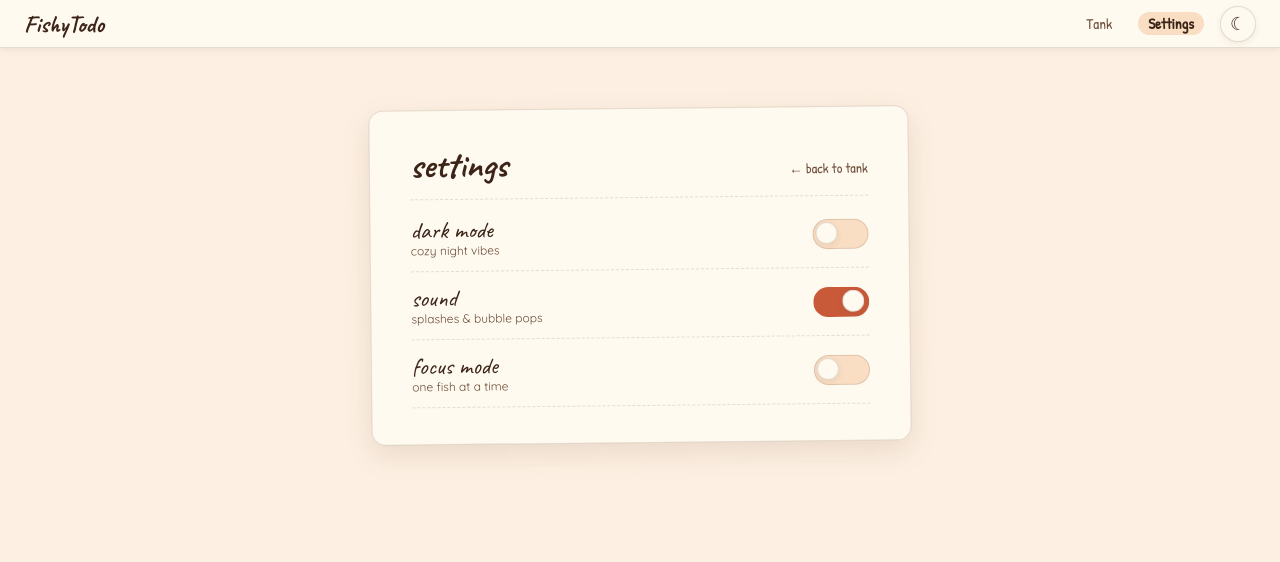
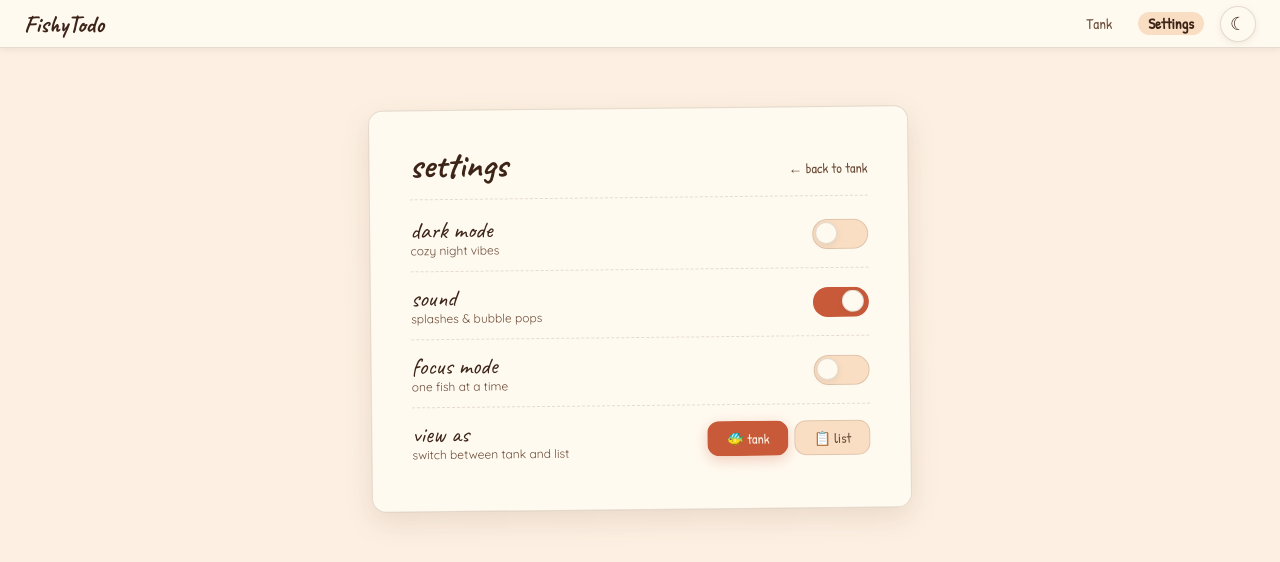
Before and after one commit to PatriciaMoraru/FishyTodo, a React (Vite) app: page /settings in a window 1280 px wide. Shown: the top 562 px of the page. Built offline with nearby package versions, Linux system fonts and the light colour scheme.

Commit message:
feat: add view-as toggle to settings panel (tank / list)

```diff
--- a/src/components/SettingsView.css
+++ b/src/components/SettingsView.css
@@ -110,3 +110,37 @@
 .toggle.on .knob {
   left: 2.8rem;
 }
+
+/* ── view-as buttons ────────────────────────────────── */
+.view-as-row {
+  border-bottom: none;
+}
+
+.view-as-btns {
+  display: flex;
+  gap: 0.6rem;
+}
+
+.view-btn {
+  padding: 0.7rem 1.8rem;
+  border: 1.5px solid var(--line);
+  border-radius: 12px;
+  background: var(--paper-warm);
+  color: var(--ink-soft);
+  font-family: 'Patrick Hand', cursive;
+  font-size: 1.4rem;
+  cursor: pointer;
+  transition: background 0.15s, color 0.15s, box-shadow 0.15s;
+}
+
+.view-btn.active {
+  background: var(--accent);
+  color: var(--paper);
+  border-color: transparent;
+  box-shadow: 0 4px 14px rgba(200, 90, 58, 0.28);
+}
+
+.view-btn:not(.active):hover {
+  background: var(--paper-card);
+  color: var(--ink);
+}
--- a/src/components/SettingsView.jsx
+++ b/src/components/SettingsView.jsx
@@ -17,7 +17,7 @@ function Toggle({ on, onToggle, label }) {
 }
 
 export default function SettingsView() {
-  const { theme, toggleTheme, focusMode, toggleFocusMode, sound, toggleSound } = useTheme()
+  const { theme, toggleTheme, focusMode, toggleFocusMode, sound, toggleSound, listView, toggleListView } = useTheme()
 
   return (
     <div className="settings-view screen">
@@ -50,6 +50,29 @@ export default function SettingsView() {
           </div>
           <Toggle on={focusMode} onToggle={toggleFocusMode} label="Toggle focus mode" />
         </div>
+
+        <div className="settings-row view-as-row">
+          <div className="settings-row-label">
+            <span className="row-name">view as</span>
+            <span className="row-desc">switch between tank and list</span>
+          </div>
+          <div className="view-as-btns" role="group" aria-label="View mode">
+            <button
+              className={`view-btn ${!listView ? 'active' : ''}`}
+              onClick={() => listView && toggleListView()}
+              aria-pressed={!listView}
+            >
+              🐠 tank
+            </button>
+            <button
+              className={`view-btn ${listView ? 'active' : ''}`}
+              onClick={() => !listView && toggleListView()}
+              aria-pressed={listView}
+            >
+              📋 list
+            </button>
+          </div>
+        </div>
       </div>
     </div>
   )
```
